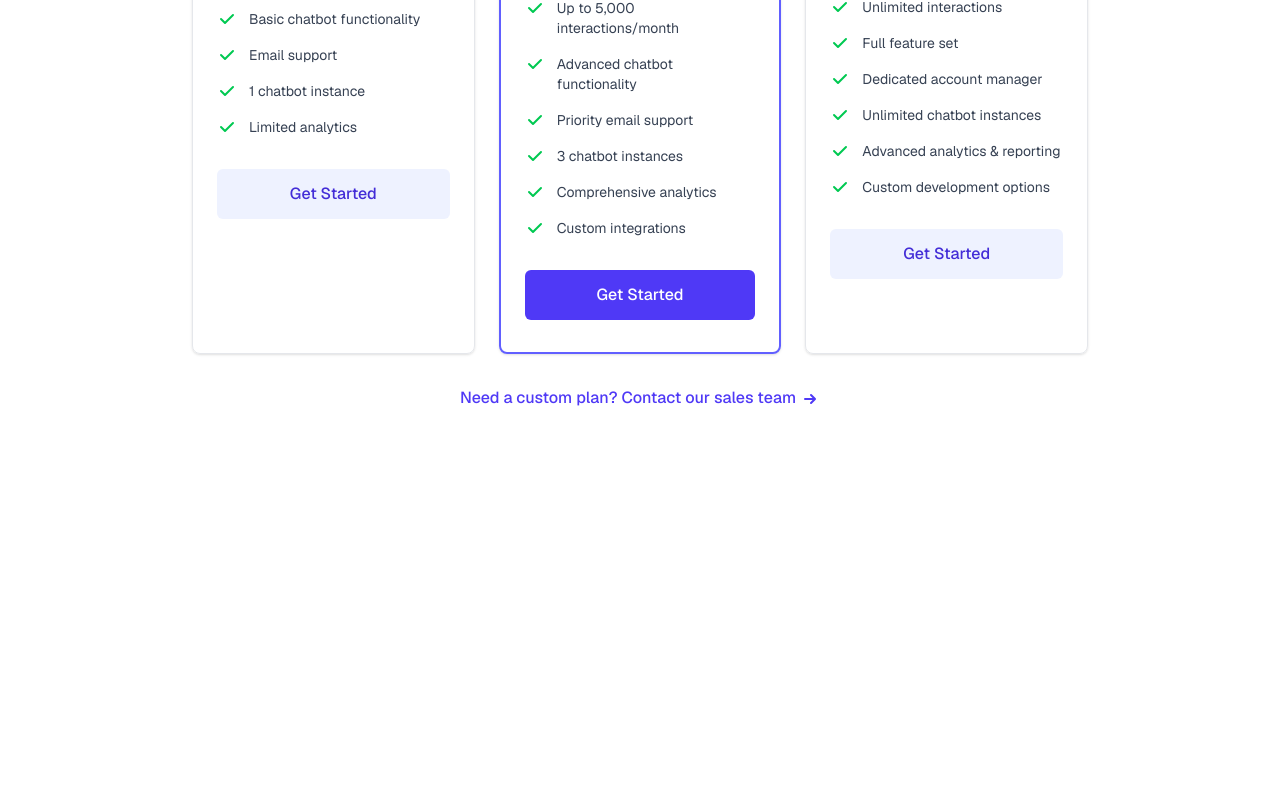
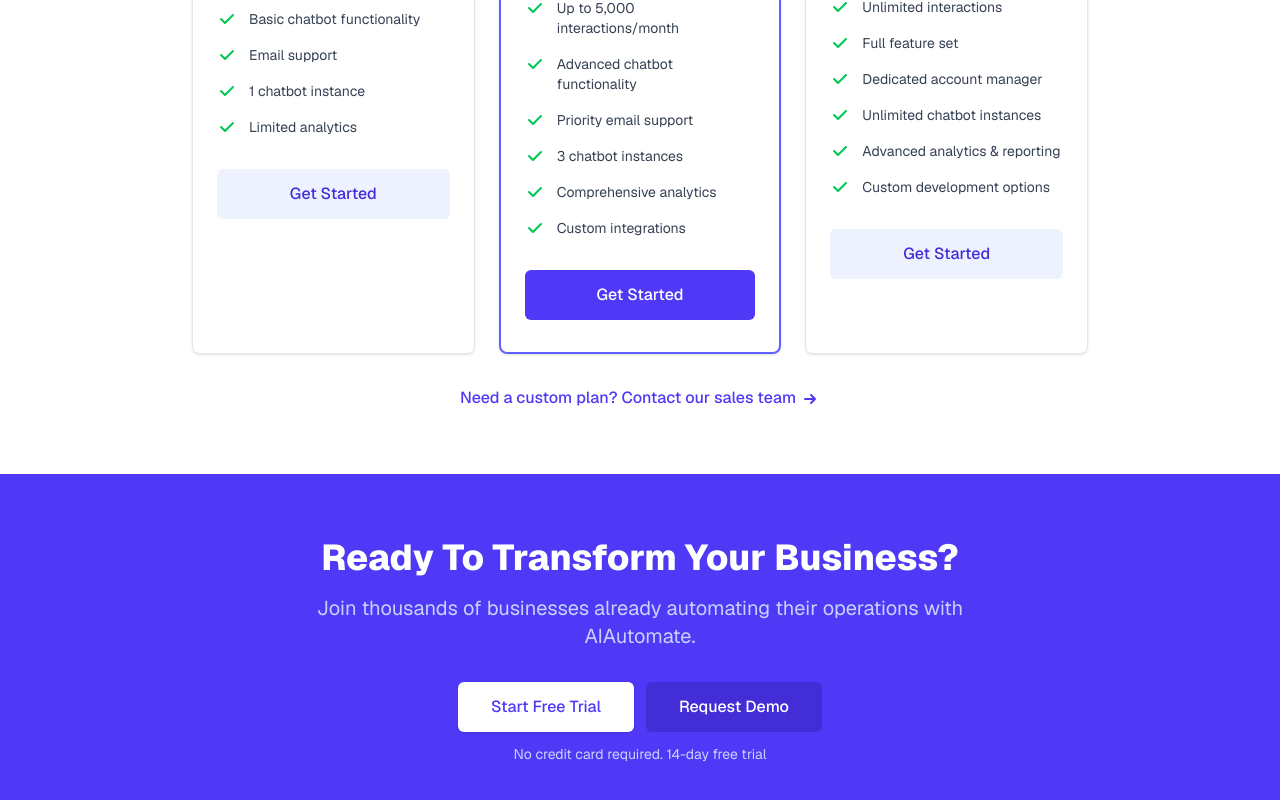
Before and after one commit to SuperCoder267/ai-startup, a Next.js app: page / in a window 1280 px wide. Shown: the part 6262-7062 px from the top of the page. Before the commit the page ends 6736 px from the top, so only its background shows below. Built offline with nearby package versions, Linux system fonts and the light colour scheme.

Commit message:
CTA component addition

```diff
--- /dev/null
+++ b/src/app/components/CTA.jsx
@@ -0,0 +1,29 @@
+export default function CTA({ inViewSections = {}, ctaRef }) {
+    return (
+        <section id='cta' ref={ctaRef} className={`py-16 bg-indigo-600 transition-all duration-1000 ${inViewSections.cta ? 'opacity-100 translate-y-0' : 'opacity-0 translate-y=10'}`}>
+            <div className='max-w-7xl mx-auto px-4 sm:px-6 lg:px-8'>
+                <div className='text-center'>
+                    <h2 className='text-3xl font-extrabold text-white sm:text-4xl'>
+                        Ready To Transform Your Business?
+                    </h2>
+                    <p className='mt-4 max-w-2xl text-xl text-indigo-200 mx-auto'>
+                        Join thousands of businesses already automating their operations with AIAutomate.
+                    </p>
+                    <div className="mt-8 flex justify-center">
+                        <div className='inline-flex rounded-md shadow'>
+                            <a href='#signup' className='px-8 py-3 border border-transparent text-base font-medium rounded-md text-indigo-600 bg-white hover:bg-indigo-50 transition-all duration-300 transform hover:-translate-y-1 hover:shadow-lg'>
+                                Start Free Trial
+                            </a>
+                        </div>
+                        <div className="ml-3 inline-flex">
+                            <a href='#demo' className='px-8 py-3 border border-transparent text-base font-medium rounded-md text-white bg-indigo-700 hover:bg-indigo-800 transition-all duration-300 transform hover:-translate-y-1 hover:shadow-lg'>
+                                Request Demo
+                            </a>
+                        </div>
+                    </div>
+                    <p className='mt-3 text-sm text-indigo-200'>No credit card required. 14-day free trial</p>
+                </div>
+            </div>
+        </section>
+    )
+}
--- a/src/app/page.jsx
+++ b/src/app/page.jsx
@@ -9,6 +9,7 @@ import Features from './components/Features.jsx'
 import UseCases from './components/UseCases.jsx'
 import Testimonials from './components/Testimonials.jsx'
 import Pricing from './components/Pricing.jsx'
+import CTA from './components/CTA.jsx'
 
 export default function App() {
     // State for mobile menu
@@ -224,6 +225,11 @@ export default function App() {
                 setInViewSections={setInViewSections}
                 pricingRef={pricingRef}
             />
+            <CTA
+                ctaRef={ctaRef}
+                inViewSections={inViewSection}
+                setInViewSections={setInViewSections}
+            />
         </div>
     )
 }
```
